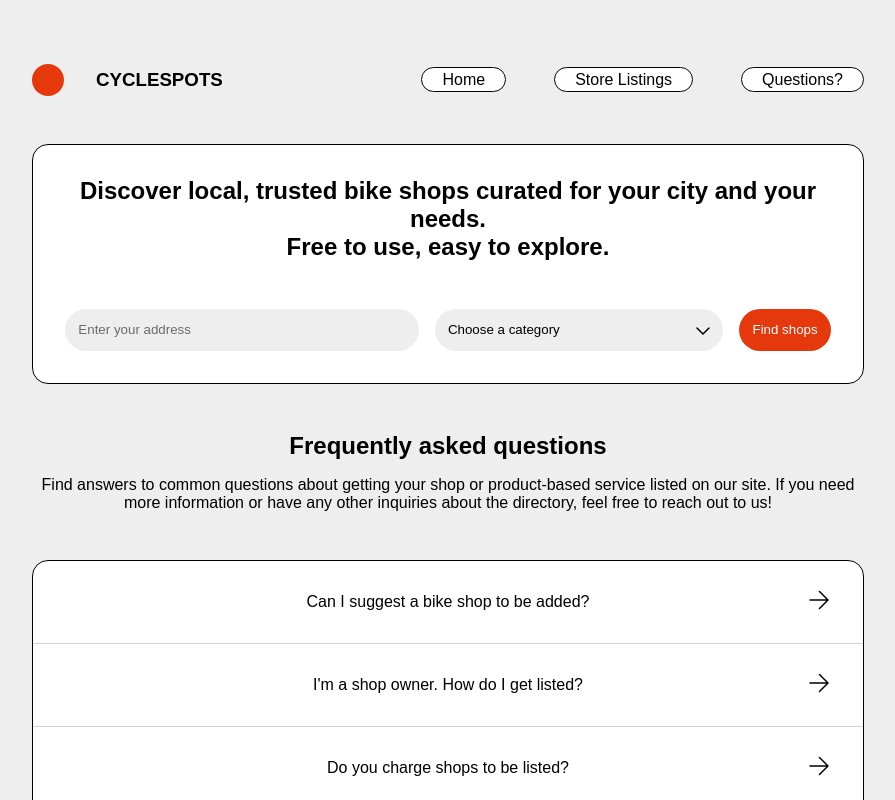
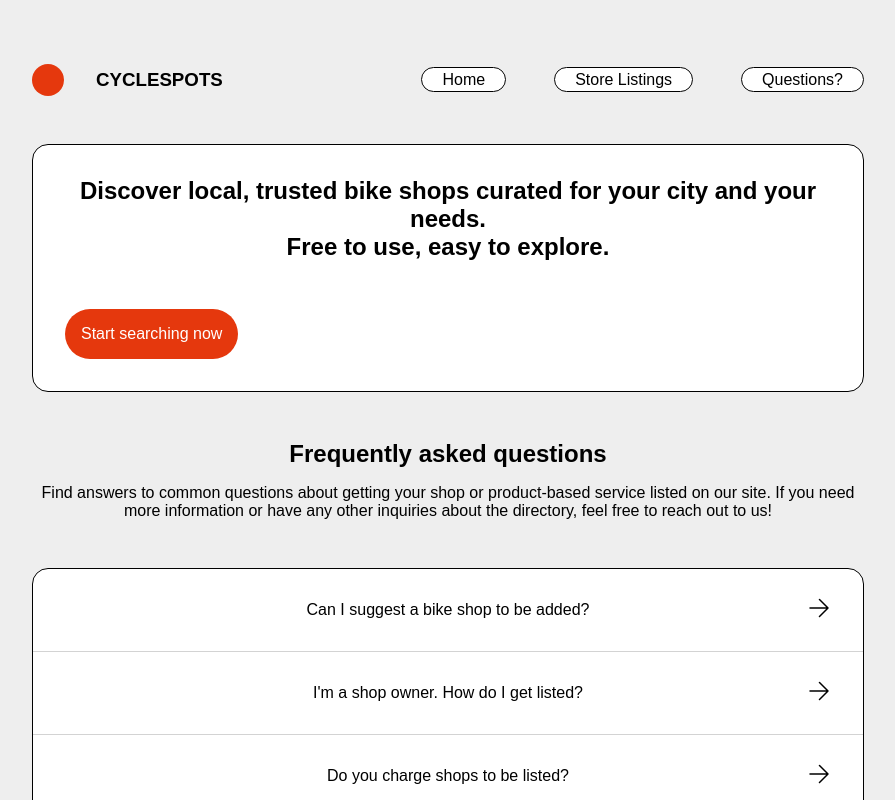
Before and after one commit to aubreymae/cyclespots, a React (Vite) app in the folder cyclespots/: page / in a window 1280 px wide. Shown: the top 800 px of the page, without its empty margins (192-1087 px from the left). Built offline with nearby package versions, Linux system fonts and the light colour scheme; no server answers; some icons are missing; a web font is replaced by a local one.

Commit message:
Replaced search functionality in homepage hero banner with a single button that opens the Store Listings page

```diff
--- a/cyclespots/src/pages/Landing/HeroSearch.css
+++ b/cyclespots/src/pages/Landing/HeroSearch.css
@@ -7,3 +7,12 @@
 #hero-form .form-container__item {
   flex-grow: 3;
 }
+
+.hero-btn {
+  width: fit-content;
+  padding: var(--global-padding-sm);
+  color: #fff;
+  background-color: var(--global-orange);
+  border-radius: var(--global-pill);
+  text-decoration: none;
+}
--- a/cyclespots/src/pages/Landing/HeroSearch.jsx
+++ b/cyclespots/src/pages/Landing/HeroSearch.jsx
@@ -1,3 +1,4 @@
+import { NavLink } from "react-router-dom";
 import "./HeroSearch.css";
 
 function HeroSearch() {
@@ -9,39 +10,9 @@ function HeroSearch() {
           needs. <br />
           Free to use, easy to explore.
         </h2>
-        <form action="" id="hero-form" className="form-container">
-          <div className="form-container__item">
-            <input type="text" placeholder="Enter your address" />
-          </div>
-          <div className="form-container__item custom-select">
-            <select name="" id="select-container">
-              <option value="" disabled selected>
-                Choose a category
-              </option>
-              <option value="">Sales</option>
-              <option value="">Repairs</option>
-            </select>
-            <svg
-              width="24px"
-              height="24px"
-              stroke-width="1.5"
-              viewBox="0 0 24 24"
-              fill="none"
-              xmlns="http://www.w3.org/2000/svg"
-              color="#000000"
-              className="icon-nav-down-arrow"
-            >
-              <path
-                d="M6 9L12 15L18 9"
-                stroke="#000000"
-                stroke-width="1.5"
-                stroke-linecap="round"
-                stroke-linejoin="round"
-              ></path>
-            </svg>
-          </div>
-          <button>Find shops</button>
-        </form>
+        <NavLink to="/listings" className="hero-btn">
+          Start searching now
+        </NavLink>
       </section>
     </>
   );
```
